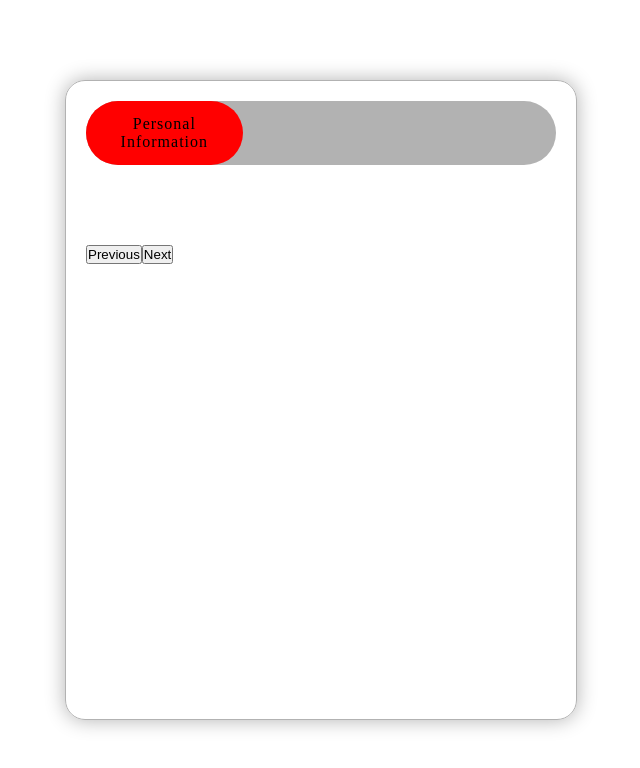
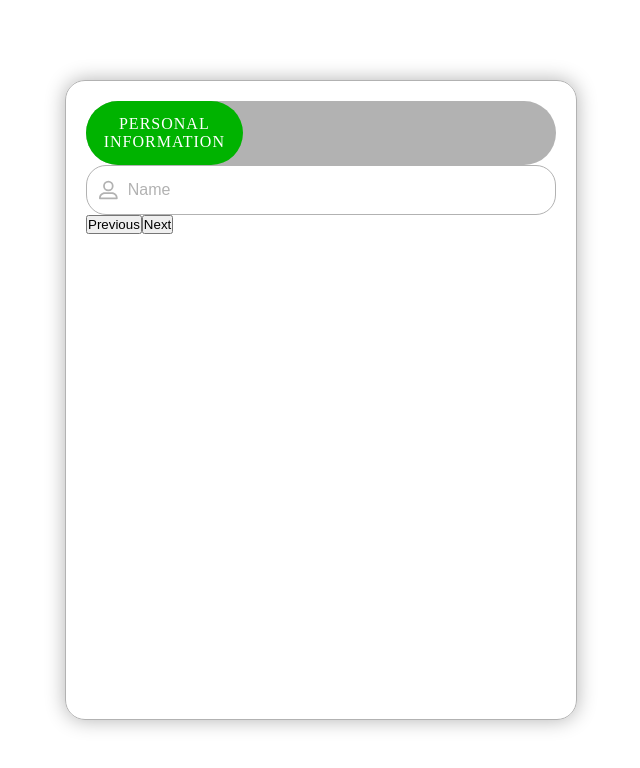
Before and after one commit to go-matchmaker/matchmaker, a Next.js app: page /register in a window 1280 px wide. Shown: the top 768 px of the page, without its empty margins (319-959 px from the left). Built offline with nearby package versions, Linux system fonts and the light colour scheme.

Commit message:
feat: register page name input created.

```diff
--- a/src/app/register/page.tsx
+++ b/src/app/register/page.tsx
@@ -1,7 +1,10 @@
 "use client";
+import Input from "@/components/form-elements/Input";
+import UserIcon from "@/components/icons/UserIcon";
 import { RegisterSteps } from "@/utils/enums";
 import { getRegisterProgressBarLabelWidth } from "@/utils/helpers";
 import React, { useMemo, useState } from "react";
+import { SubmitHandler, useForm } from "react-hook-form";
 import styled from "styled-components";
 
 const Container = styled.div`
@@ -15,10 +18,10 @@ const Container = styled.div`
 const CenterContainer = styled.div`
   width: 35%;
   height: 80%;
-  border: 1px solid ${(props) => props.theme.colors.menuGrey};
+  border: 1px solid ${(props) => props.theme.colors.mainGrey};
   border-radius: 20px;
   padding: 20px;
-  box-shadow: 0px 0px 20px ${(props) => props.theme.colors.menuGrey};
+  box-shadow: 0px 0px 20px ${(props) => props.theme.colors.mainGrey};
   transition: height 1s, width 1s;
 
   ${(props) => props.theme.breakpoints.laptopL} {
@@ -40,7 +43,7 @@ const ProgressBarContainer = styled.div`
   display: flex;
   justify-content: space-between;
   align-items: center;
-  background-color: ${(props) => props.theme.colors.menuGrey};
+  background-color: ${(props) => props.theme.colors.mainGrey};
   width: 100%;
   height: 4em;
   border-radius: 2em;
@@ -56,30 +59,40 @@ const ProgressBarLabel = styled.label<{ activeStep: RegisterSteps }>`
   width: ${({ activeStep }) => getRegisterProgressBarLabelWidth(activeStep)};
   height: 100%;
   letter-spacing: 1px;
-  background-color: red;
+  background-color: ${(props) => props.theme.colors.mainGreen};
   border-radius: 2em;
   padding: 0em 2em;
   transition: width 1s;
+  color: white;
 `;
+
+const Form = styled.form``;
 
 const NextButton = styled.button``;
 const PreviousButton = styled.button``;
 
 const Register = () => {
+  const { register, handleSubmit, watch, formState } = useForm();
+
   const [activeStep, setActiveStep] = useState(RegisterSteps.PersonalInfo);
+  const [nextButtonType, setNextButtonType] = useState<
+    "submit" | "reset" | "button" | undefined
+  >("button");
 
   const label = useMemo(() => {
     switch (activeStep) {
       case RegisterSteps.PersonalInfo:
-        return `Personal\nInformation`;
+        return `PERSONAL\nINFORMATION`;
       case RegisterSteps.CompanyInfo:
-        return `Company\nInformation`;
+        return `COMPANY\nINFORMATION`;
       case RegisterSteps.AccountInfo:
-        return `Account\nInformation`;
+        return `ACCOUNT\nINFORMATION`;
       default:
         break;
     }
   }, [activeStep]);
+
+  const onSubmit: SubmitHandler<any> = (data) => console.log(data);
 
   return (
     <Container>
@@ -87,8 +100,17 @@ const Register = () => {
         <ProgressBarContainer>
           <ProgressBarLabel activeStep={activeStep}>{label}</ProgressBarLabel>
         </ProgressBarContainer>
-        <div style={{ marginTop: "5em" }}>
+        <Form onSubmit={handleSubmit(onSubmit)}>
+          <Input
+            register={register}
+            formState={formState}
+            name="name"
+            required={true}
+            LeftIcon={UserIcon}
+            placeholder="Name"
+          />
           <PreviousButton
+            type="button"
             onClick={() => {
               setActiveStep((prev) => {
                 if (prev === RegisterSteps.CompanyInfo) {
@@ -104,7 +126,12 @@ const Register = () => {
             Previous
           </PreviousButton>
           <NextButton
+            type={nextButtonType}
             onClick={() => {
+              if (activeStep === RegisterSteps.AccountInfo) {
+                setNextButtonType("submit");
+                return;
+              }
               setActiveStep((prev) => {
                 if (prev === RegisterSteps.PersonalInfo) {
                   return RegisterSteps.CompanyInfo;
@@ -118,7 +145,7 @@ const Register = () => {
           >
             Next
           </NextButton>
-        </div>
+        </Form>
       </CenterContainer>
     </Container>
   );
--- /dev/null
+++ b/src/components/form-elements/Input.tsx
@@ -0,0 +1,90 @@
+import React, { FC, useState } from "react";
+import { FieldValues, FormState, UseFormRegister } from "react-hook-form";
+import styled from "styled-components";
+import { theme } from "@/utils/theme";
+
+const Container = styled.div`
+  display: flex;
+  flex-direction: column;
+`;
+
+const InputFieldContainer = styled.div<{ isFocused: boolean }>`
+  display: flex;
+  width: 100%;
+  height: 50px;
+  align-items: center;
+  border: ${({ isFocused }) =>
+    isFocused
+      ? `1px solid ${theme.colors.mainGreen}`
+      : `1px solid ${theme.colors.mainGrey}`};
+  border-radius: 20px;
+  padding: 6px 12px;
+  gap: 10px;
+  transition: border 500ms;
+`;
+
+const InputField = styled.input`
+  width: 100%;
+  height: 100%;
+  outline: none;
+  border: none;
+  font-size: 16px;
+  color: ${theme.colors.darkGrey};
+  &::placeholder {
+    color: ${theme.colors.mainGrey};
+  }
+`;
+const ErrorText = styled.span<{
+  isError: boolean;
+}>`
+  font-size: 12px;
+  height: ${({ isError }) => (isError ? "14px" : "0px")};
+  color: red;
+  overflow: hidden;
+  transition: height 500ms;
+`;
+
+interface Props {
+  register: UseFormRegister<FieldValues>;
+  formState: FormState<FieldValues>;
+  name: string;
+  required?: boolean;
+  placeholder?: string;
+  LeftIcon?: React.ComponentType<React.SVGProps<SVGSVGElement>>;
+}
+
+const Input: FC<Props> = ({
+  register,
+  formState,
+  name,
+  required,
+  placeholder,
+  LeftIcon,
+}) => {
+  const [isFocused, setIsFocused] = useState(false);
+
+  return (
+    <Container>
+      <InputFieldContainer isFocused={isFocused}>
+        {LeftIcon && (
+          <LeftIcon
+            width={20}
+            height={20}
+            fill={isFocused ? theme.colors.mainGreen : theme.colors.mainGrey}
+            style={{ transition: "fill 500ms" }}
+          />
+        )}
+        <InputField
+          placeholder={placeholder}
+          onFocus={() => setIsFocused(true)}
+          {...register(name, { required, onBlur: () => setIsFocused(false) })}
+        />
+      </InputFieldContainer>
+      <ErrorText isError={Boolean(formState.errors?.[name])}>
+        This field is required
+      </ErrorText>
+    </Container>
+  );
+};
+
+export default Input;
--- /dev/null
+++ b/src/components/icons/UserIcon.tsx
@@ -0,0 +1,11 @@
+import React from "react";
+
+const UserIcon: React.FC<React.SVGProps<SVGSVGElement>> = (props) => {
+  return (
+    <svg {...props} xmlns="http://www.w3.org/2000/svg" viewBox="0 0 512 512">
+      <path d="M352 144a96 96 0 1 0 -192 0 96 96 0 1 0 192 0zm-240 0a144 144 0 1 1 288 0 144 144 0 1 1 -288 0zM49.3 464H462.7c-8.3-54.4-55.3-96-112-96H161.3c-56.7 0-103.6 41.6-112 96zM0 481.3C0 392.2 72.2 320 161.3 320H350.7C439.8 320 512 392.2 512 481.3c0 17-13.8 30.7-30.7 30.7H30.7C13.8 512 0 498.2 0 481.3z" />
+    </svg>
+  );
+};
+
+export default UserIcon;
--- a/src/components/menus/TopBar.tsx
+++ b/src/components/menus/TopBar.tsx
@@ -8,7 +8,7 @@ const Container = styled.div`
   left: 0px;
   right: 0px;
   height: 100px;
-  box-shadow: 0px 0px 10px ${(props) => props.theme.colors.menuGrey};
+  box-shadow: 0px 0px 10px ${(props) => props.theme.colors.mainGrey};
 `;
 
 const Button = styled.button``;
--- a/src/utils/theme.ts
+++ b/src/utils/theme.ts
@@ -1,5 +1,11 @@
 export const theme = {
-  colors: { darkGreen: "#007000", white: "#FFFFFF", menuGrey: "#b2b2b2" },
+  colors: {
+    darkGreen: "#007000",
+    white: "#FFFFFF",
+    mainGrey: "#b2b2b2",
+    mainGreen: "#00b300",
+    darkGrey: "#494949",
+  },
   breakpoints: {
     mobile: "@media (max-width: 425px)",
     tablet: "@media (max-width: 768px)",
--- a/styled.d.ts
+++ b/styled.d.ts
@@ -5,7 +5,9 @@ declare module "styled-components" {
     colors: {
       darkGreen: string;
       white: string;
-      menuGrey: string;
+      mainGrey: string;
+      mainGreen: string;
+      darkGrey: string;
     };
     breakpoints: {
       mobile: string;
```
